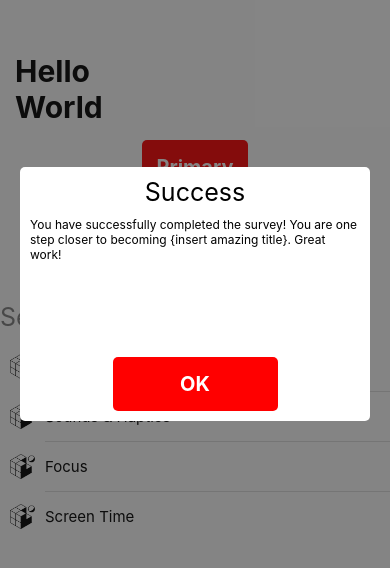
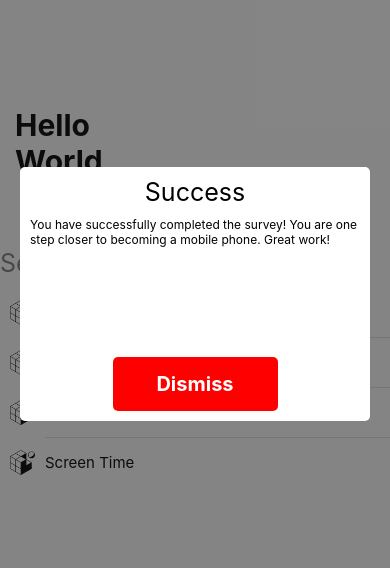
Before and after one commit to Joel-Milligan/my-weather-app, a React Native app: screen / in a window 390 px wide. Shown: the part 128-696 px from the top of the page. Built offline with nearby package versions, Linux system fonts and the light colour scheme.

Commit message:
Create modal button

```diff
--- a/App.tsx
+++ b/App.tsx
@@ -26,9 +26,7 @@ export default function App() {
   return (
     <View style={styles.container}>
       <HelloWorld shouldRenderWorld />
-      <SimpleButton title="Primary" />
-      <SimpleButton title="Secondary" secondary />
-      <SimpleButton title="Disabled" disabled />
+      <SimpleButton title="Show Modal" onPress={() => setShowDialog(true)} />
       <OptionsList
         title="Settings"
         rows={[
@@ -42,10 +40,10 @@ export default function App() {
         title="Success"
         content={{
           type: 'standard',
-          text: 'You have successfully completed the survey! You are one step closer to becoming {insert amazing title}. Great work!',
+          text: 'You have successfully completed the survey! You are one step closer to becoming a mobile phone. Great work!',
         }}
         show={showDialog}
-        dismissButton={{ onDismiss: () => setShowDialog(false) }}
+        dismissButton={{ title: 'Dismiss', onDismiss: () => setShowDialog(false) }}
       />
       <StatusBar style="auto" />
     </View>
```
